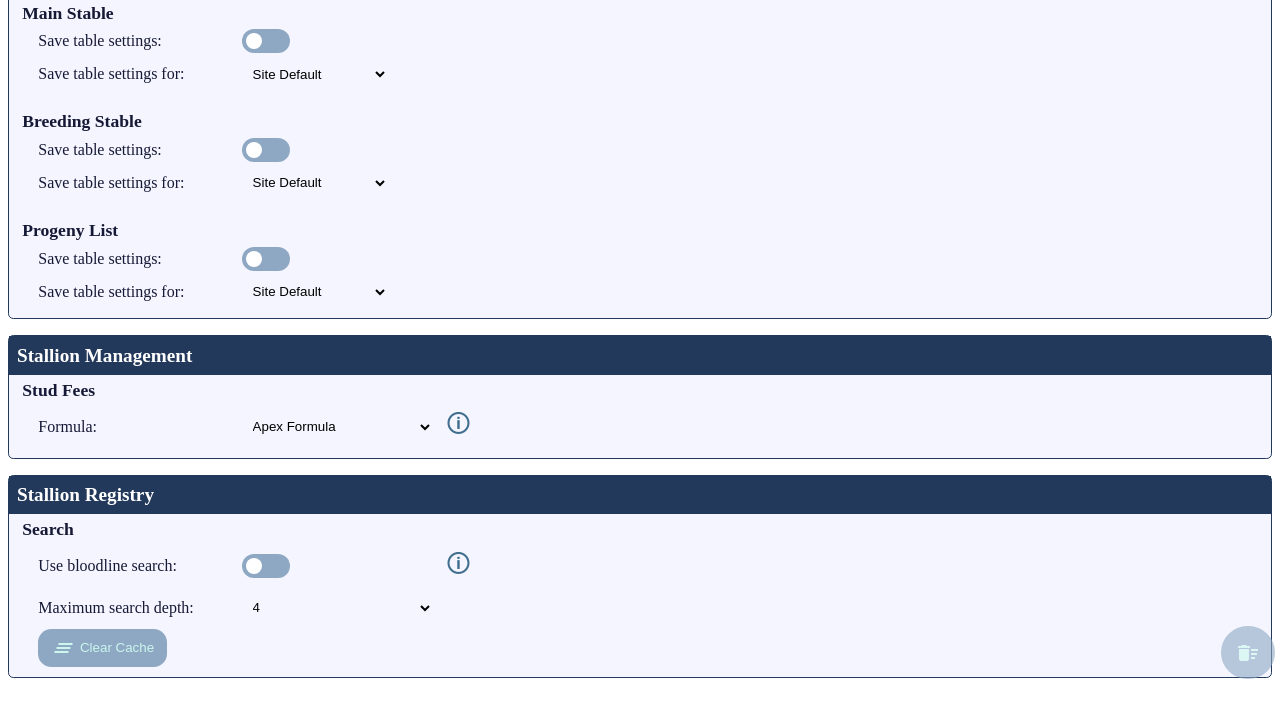
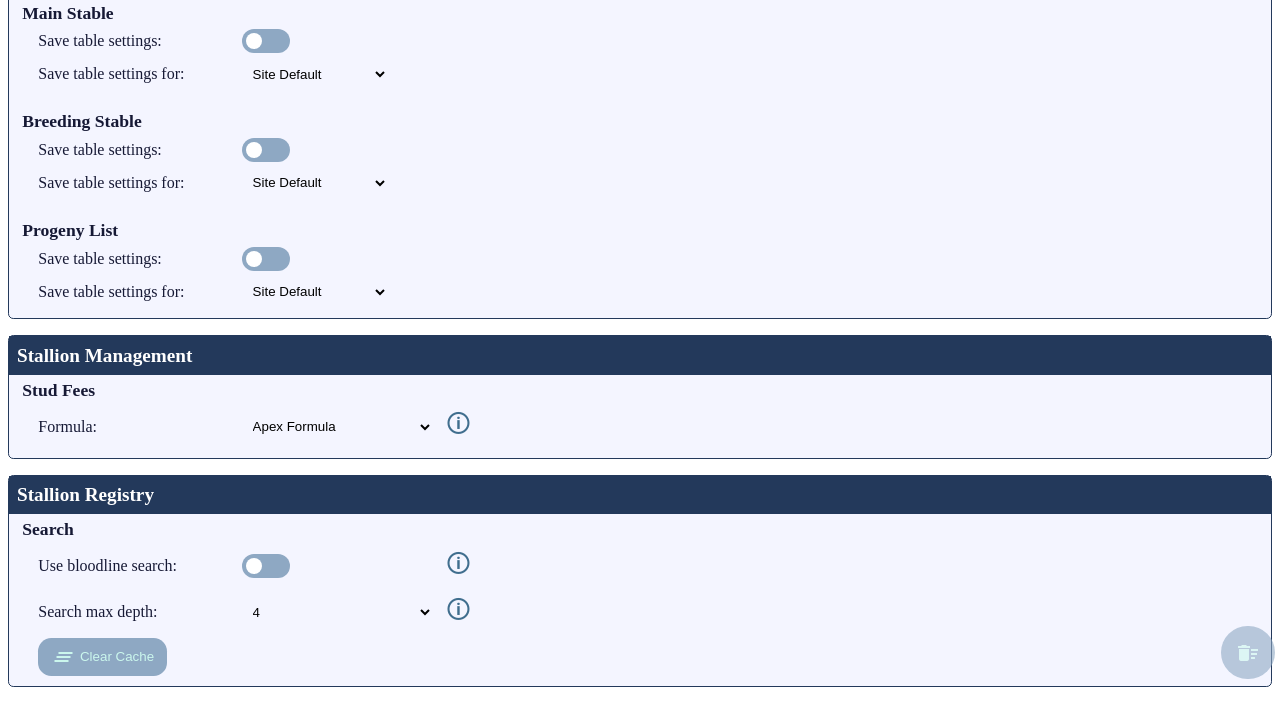
Before and after one commit to tfrizzell/harnessnation-plus, a browser extension: page options/index.html in a window 1280 px wide. Shown: the part 110-836 px from the top of the page. Drawn offline with Linux system fonts and the light colour scheme.

Commit message:
Added tooltip for maxGenerations setting row

```diff
--- a/options/index.html
+++ b/options/index.html
@@ -127,7 +127,7 @@
                     </div>
 
                     <div class="setting-row">
-                        <label>Maximum search depth:</label>
+                        <label>Search max depth:</label>
 
                         <select name="stallions.registry.maxGenerations">
                             <option value="2">2</option>
@@ -135,6 +135,10 @@
                             <option value="4" selected>4</option>
                             <option value="5">5</option>
                         </select>
+
+                        <plus-tooltip>
+                            <p>Defines the maximum number of generations to traverse in the bloodline search.</p>
+                        </plus-tooltip>
                     </div>
 
                     <div class="setting-row">
```
